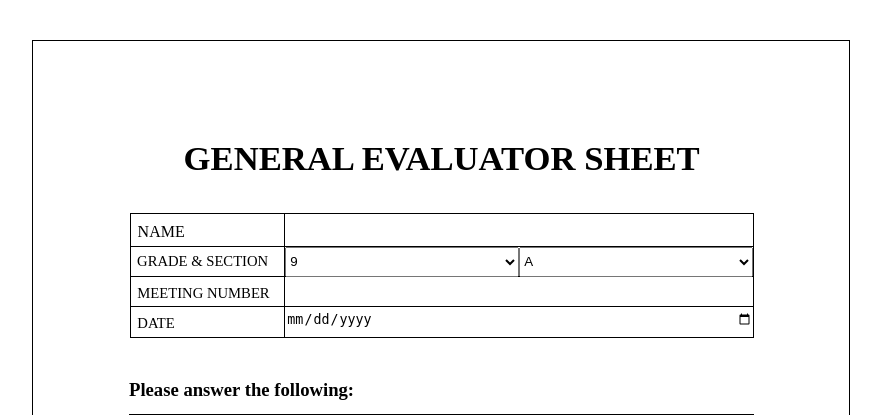
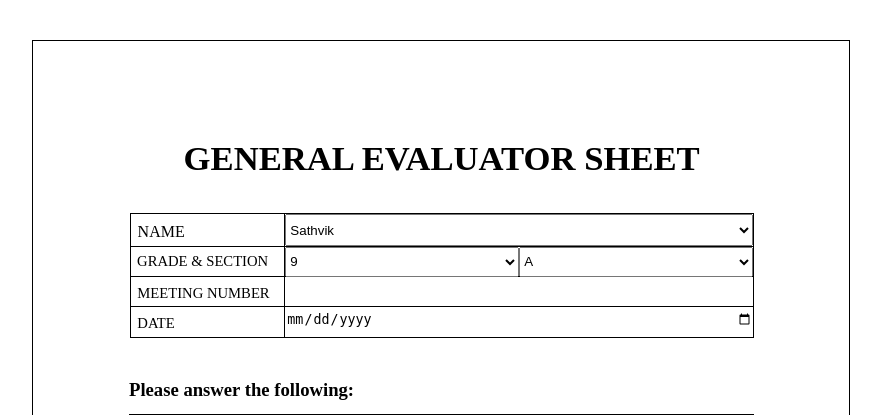
Before and after one commit to DarthKitten2130/gaveladmin, a Flask app: page /geneval in a window 1280 px wide. Shown: the top 415 px of the page, without its empty margins (199-1080 px from the left). Run offline with Flask 3, Linux system fonts and the light colour scheme.

Commit message:
changed name to select

```diff
--- a/templates/ahcounter.html
+++ b/templates/ahcounter.html
@@ -29,7 +29,9 @@
                 </td>
                 <td class="c2" colspan="1" rowspan="1">
                     <p class="c26"><span class="c0">
-                            <input type="text" name="name" id="name" style="width: 498px;height: 26px;" required>
+                            <select name="name" id="name" style="width: 498px;height: 26px;" required>
+                                <option value="1181045">Sathvik</option>
+                                </select>
                         </span></p>
                 </td>
             </tr>
--- a/templates/general_evaluator.html
+++ b/templates/general_evaluator.html
@@ -35,7 +35,9 @@
                 <td class="c3" colspan="1" rowspan="1">
                     <p class="c23">
                         <span class="c11 c18">
-                            <input type="text" name="name" id="name" required>
+                            <select name="name" id="name" style="height:32px; width: 468px;" required>
+                                <option value="1181045">Sathvik</option>
+                            </select>
                         </span>
                     </p>
                 </td>
--- a/templates/home.html
+++ b/templates/home.html
@@ -1,6 +1,7 @@
 <!DOCTYPE html>
 <html lang="en">
 <head>
+    <title>GavelStats</title>
     <meta charset="UTF-8">
     <meta name="viewport" content="width=device-width, initial-scale=1.0">
     <title>Document</title>
```
